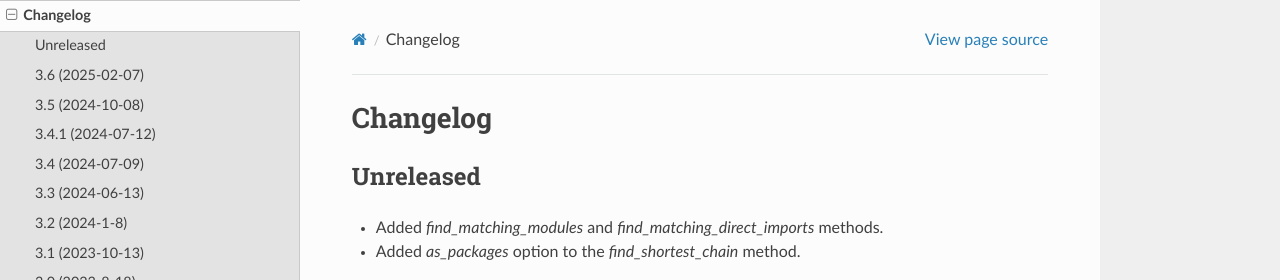
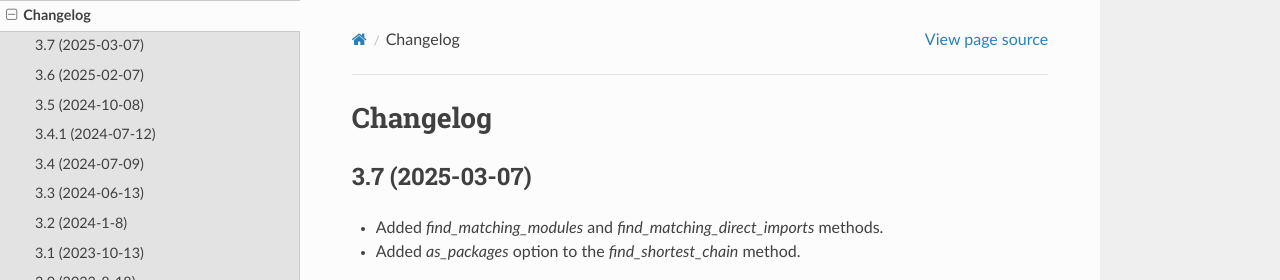
Before and after one commit to seddonym/grimp, a Sphinx documentation site: the page built from docs/changelog.rst, in a window 1280 px wide and 900 px high. Shown: the top 280 px of the window. Built offline with Sphinx 7.4.7 and the Read the Docs theme 3.1.0, drawn with Linux system fonts in a browser that asks for light colours.

Commit message:
Release v3.7

```diff
--- a/CHANGELOG.rst
+++ b/CHANGELOG.rst
@@ -2,8 +2,8 @@
 Changelog
 =========
 
-Unreleased
-----------
+3.7 (2025-03-07)
+----------------
 
 * Added `find_matching_modules` and `find_matching_direct_imports` methods.
 * Added `as_packages` option to the `find_shortest_chain` method.
--- a/docs/conf.py
+++ b/docs/conf.py
@@ -26,7 +26,7 @@
 # The short X.Y version
 version = ''
 # The full version, including alpha/beta/rc tags
-release = '3.6'
+release = '3.7'
 
 
 # -- General configuration ---------------------------------------------------
--- a/pyproject.toml
+++ b/pyproject.toml
@@ -8,7 +8,7 @@
 
 [project]
 name = "grimp"
-version = "3.6"
+version = "3.7"
 license = {text = "BSD 2-Clause License"}
 description = "Builds a queryable graph of the imports within one or more Python packages."
 authors = [
--- a/src/grimp/__init__.py
+++ b/src/grimp/__init__.py
@@ -1,4 +1,4 @@
-__version__ = "3.6"
+__version__ = "3.7"
 
 from .application.ports.graph import DetailedImport, ImportGraph, Import
 from .domain.analysis import PackageDependency, Route
```
